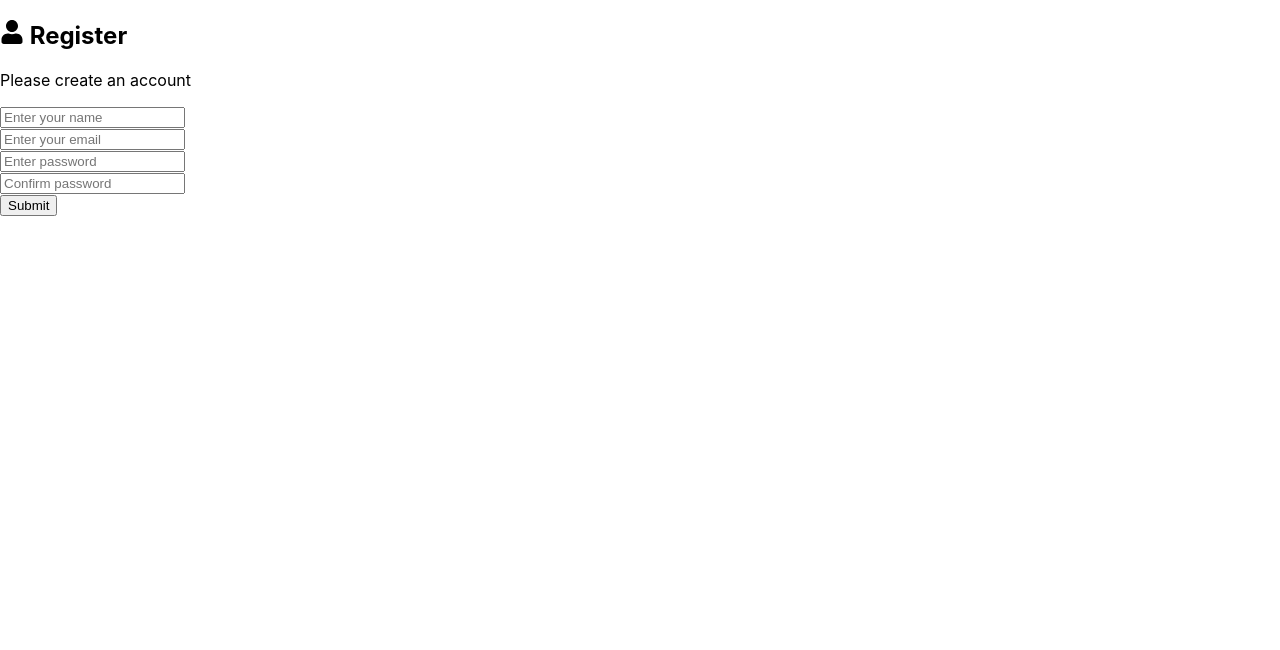
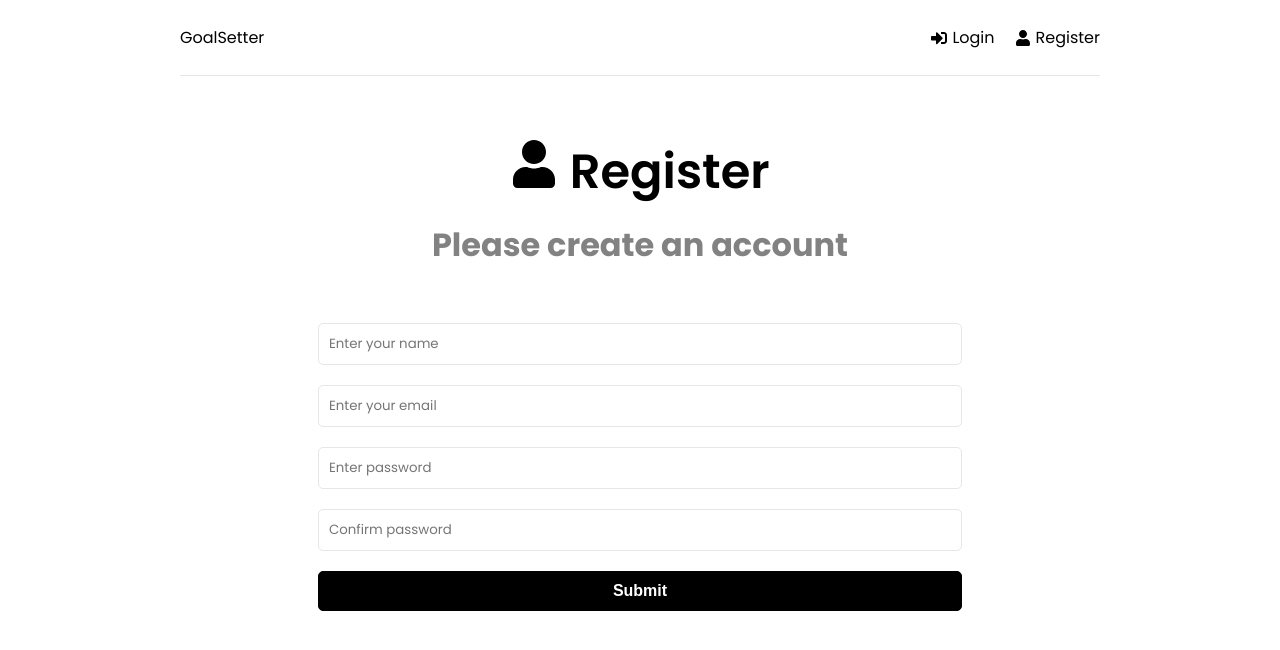
Before and after one commit to raherygino/mern-goal-setter, a React (Create React App) app in the folder frontend/: page /register in a window 1280 px wide. Shown: the top 650 px of the page. Built offline with nearby package versions, Linux system fonts and the light colour scheme.

Commit message:
Login & Register work

```diff
--- a/frontend/src/App.js
+++ b/frontend/src/App.js
@@ -5,13 +5,14 @@
 import Dashboard from './pages/Dashboard'
 import Login from './pages/Login'
 import Register from './pages/Register'
+import Header from './components/Header'
 
 function App() {
   return (
     <>
       <Router>
         <div className='container'>
-
+          <Header/>
           <Routes>
             <Route path='/' element={<Dashboard />} />
             <Route path='/login' element={<Login />} />
--- /dev/null
+++ b/frontend/src/components/Header.jsx
@@ -0,0 +1,48 @@
+import { FaSignInAlt, FaSignOutAlt, FaUser } from 'react-icons/fa'
+import { Link, useNavigate } from 'react-router-dom'
+import { useSelector, useDispatch } from 'react-redux'
+import { logout, reset } from '../features/auth/authSlice'
+
+function Header() {
+  const navigate = useNavigate()
+  const dispatch = useDispatch()
+  const { user } = useSelector((state) => state.auth)
+
+  const onLogout = () => {
+    dispatch(logout())
+    dispatch(reset())
+    navigate('/register')
+  }
+
+  return (
+    <header className='header'>
+      <div className='logo'>
+        <Link to='/'>GoalSetter</Link>
+      </div>
+      <ul>
+        {user ? (
+          <li>
+            <button className='btn' onClick={onLogout}>
+              <FaSignOutAlt /> Logout
+            </button>
+          </li>
+        ) : (
+          <>
+            <li>
+              <Link to='/login'>
+                <FaSignInAlt /> Login
+              </Link>
+            </li>
+            <li>
+              <Link to='/register'>
+                <FaUser /> Register
+              </Link>
+            </li>
+          </>
+        )}
+      </ul>
+    </header>
+  )
+}
+
+export default Header
--- a/frontend/src/features/auth/authService.js
+++ b/frontend/src/features/auth/authService.js
@@ -1,6 +1,6 @@
 import axios from 'axios'
 
-const API_URL = '/api/users/'
+const API_URL = 'http://127.0.0.1:5000/api/users/'
 
 // Register user
 const register = async (userData) => {
--- a/frontend/src/index.css
+++ b/frontend/src/index.css
@@ -1,13 +1,215 @@
-body {
+@import url('https://fonts.googleapis.com/css2?family=Poppins:wght@300;400;600;700&display=swap');
+
+* {
   margin: 0;
-  font-family: -apple-system, BlinkMacSystemFont, 'Segoe UI', 'Roboto', 'Oxygen',
-    'Ubuntu', 'Cantarell', 'Fira Sans', 'Droid Sans', 'Helvetica Neue',
-    sans-serif;
-  -webkit-font-smoothing: antialiased;
-  -moz-osx-font-smoothing: grayscale;
+  padding: 0;
+  box-sizing: border-box;
 }
 
-code {
-  font-family: source-code-pro, Menlo, Monaco, Consolas, 'Courier New',
-    monospace;
+body {
+  font-family: 'Poppins', sans-serif;
+  height: 100vh;
 }
+
+a {
+  text-decoration: none;
+  color: #000;
+}
+
+p {
+  line-height: 1.7;
+}
+
+ul {
+  list-style: none;
+}
+
+li {
+  line-height: 2.2;
+}
+
+h1,
+h2,
+h3 {
+  font-weight: 600;
+  margin-bottom: 10px;
+}
+
+.container {
+  width: 100%;
+  max-width: 960px;
+  margin: 0 auto;
+  padding: 0 20px;
+  text-align: center;
+}
+
+.header {
+  display: flex;
+  justify-content: space-between;
+  align-items: center;
+  padding: 20px 0;
+  border-bottom: 1px solid #e6e6e6;
+  margin-bottom: 60px;
+}
+
+.header ul {
+  display: flex;
+  align-items: center;
+  justify-content: space-between;
+}
+
+.header ul li {
+  margin-left: 20px;
+}
+
+.header ul li a {
+  display: flex;
+  align-items: center;
+}
+
+.header ul li a:hover {
+  color: #777;
+}
+
+.header ul li a svg {
+  margin-right: 5px;
+}
+
+.heading {
+  font-size: 2rem;
+  font-weight: 700;
+  margin-bottom: 50px;
+  padding: 0 20px;
+}
+
+.heading p {
+  color: #828282;
+}
+
+.goals {
+  display: grid;
+  grid-template-columns: repeat(2, 1fr);
+  gap: 10px;
+}
+
+.goal {
+  background-color: #f4f4f4;
+  margin: 10px 0;
+  padding: 20px 0 10px;
+  position: relative;
+}
+
+.goal .close {
+  position: absolute;
+  top: 10px;
+  right: 15px;
+  cursor: pointer;
+  border: none;
+  background: none;
+}
+
+.form,
+.content {
+  width: 70%;
+  margin: 0 auto;
+}
+
+.form-group {
+  margin-bottom: 10px;
+}
+
+.form-group input,
+.form-group textarea,
+.form-group select {
+  width: 100%;
+  padding: 10px;
+  border: 1px solid #e6e6e6;
+  border-radius: 5px;
+  margin-bottom: 10px;
+  font-family: inherit;
+}
+
+.form-group label {
+  text-align: left;
+  display: block;
+  margin: 0 0 5px 3px;
+}
+
+.btn {
+  padding: 10px 20px;
+  border: 1px solid #000;
+  border-radius: 5px;
+  background: #000;
+  color: #fff;
+  font-size: 16px;
+  font-weight: 700;
+  cursor: pointer;
+  text-align: center;
+  appearance: button;
+  display: flex;
+  align-items: center;
+  justify-content: center;
+}
+
+.btn svg {
+  margin-right: 8px;
+}
+
+.btn-reverse {
+  background: #fff;
+  color: #000;
+}
+
+.btn-block {
+  width: 100%;
+  margin-bottom: 20px;
+}
+
+.btn:hover {
+  transform: scale(0.98);
+}
+
+.loadingSpinnerContainer {
+  position: fixed;
+  top: 0;
+  right: 0;
+  bottom: 0;
+  left: 0;
+  background-color: rgba(0, 0, 0, 0.5);
+  z-index: 5000;
+  display: flex;
+  justify-content: center;
+  align-items: center;
+}
+
+.loadingSpinner {
+  width: 64px;
+  height: 64px;
+  border: 8px solid;
+  border-color: #000 transparent #555 transparent;
+  border-radius: 50%;
+  animation: spin 1.2s linear infinite;
+}
+
+@keyframes spin {
+  0% {
+    transform: rotate(0deg);
+  }
+  100% {
+    transform: rotate(360deg);
+  }
+}
+
+@media (max-width: 600px) {
+  .form {
+    width: 90%;
+  }
+
+  .heading h1 {
+    font-size: 2rem;
+  }
+
+  .heading p {
+    font-size: 1.5rem;
+  }
+}
--- a/frontend/src/pages/Dashboard.jsx
+++ b/frontend/src/pages/Dashboard.jsx
@@ -1,7 +1,17 @@
-
-
+import { useEffect } from "react";
+import { useSelector } from "react-redux";
+import { useNavigate } from "react-router-dom";
 
 const Dashboad = () => {
+
+    const navigate = useNavigate()
+    const { user } = useSelector((state) => state.auth)
+
+    useEffect(() => {
+        if (!user) {
+            navigate('/login')
+        }
+    })
 
     return(
         <>
```
